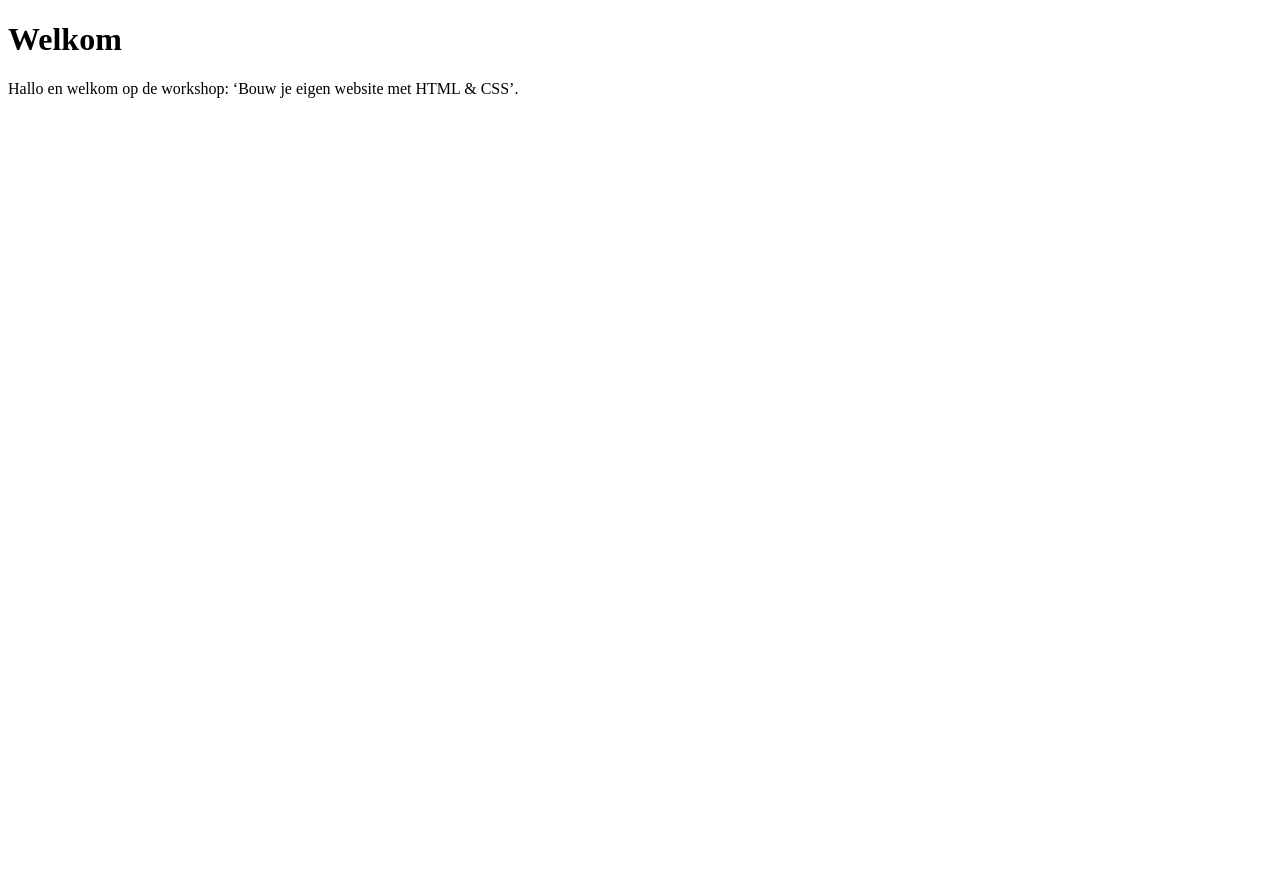
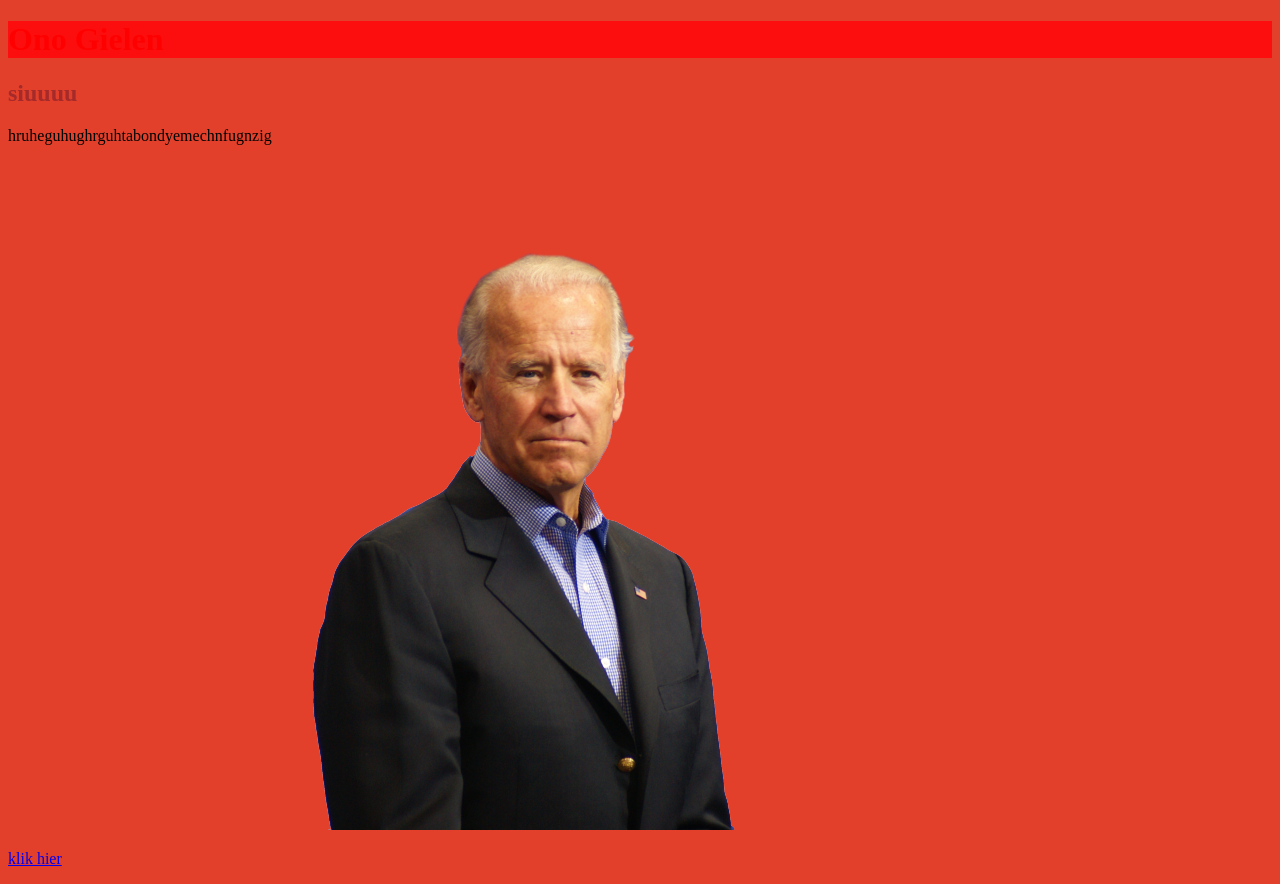
Before and after one commit to OnoGielen/mijn-site, a plain HTML site: page index.html in a window 1280 px wide. Before the commit the page ends 800 px from the top, so only its background shows below. Drawn offline with Linux system fonts and the light colour scheme.

Commit message:
eerste site

```diff
--- a/index.html
+++ b/index.html
@@ -5,12 +5,20 @@
     <meta http-equiv="X-UA-Compatible" content="IE=edge" />
     <meta name="viewport" content="width=device-width, initial-scale=1.0" />
     <title>Welkom | Workshop HTML en CSS</title>
+    <style>
+    h1 {color: red; background-color: rgb(253, 14, 14); }
+    h2 {color: brown;}
+    body {background-color: rgb(226, 64, 43);}
+      </style>
   </head>
   <body>
-    <h1>Welkom</h1>
+    <h1>Ono Gielen</h1>
+    <h2>siuuuu</h2>
     <p>
-      Hallo en welkom op de workshop: ‘Bouw je eigen website met HTML &amp;
-      CSS’.
+      hruheguhughrguhtabondyemechnfugnzig
     </p>
+    <figure><img src="suit-of-clothes-joe-biden-png-0.png" alt="">
+    </figure>
+    <p><a href="https://youtu.be/OyDyOweu-PA" target="_blank">klik hier</a></p>
   </body>
 </html>
```
Also changed, not shown: suit-of-clothes-joe-biden-png-0.png (added).
